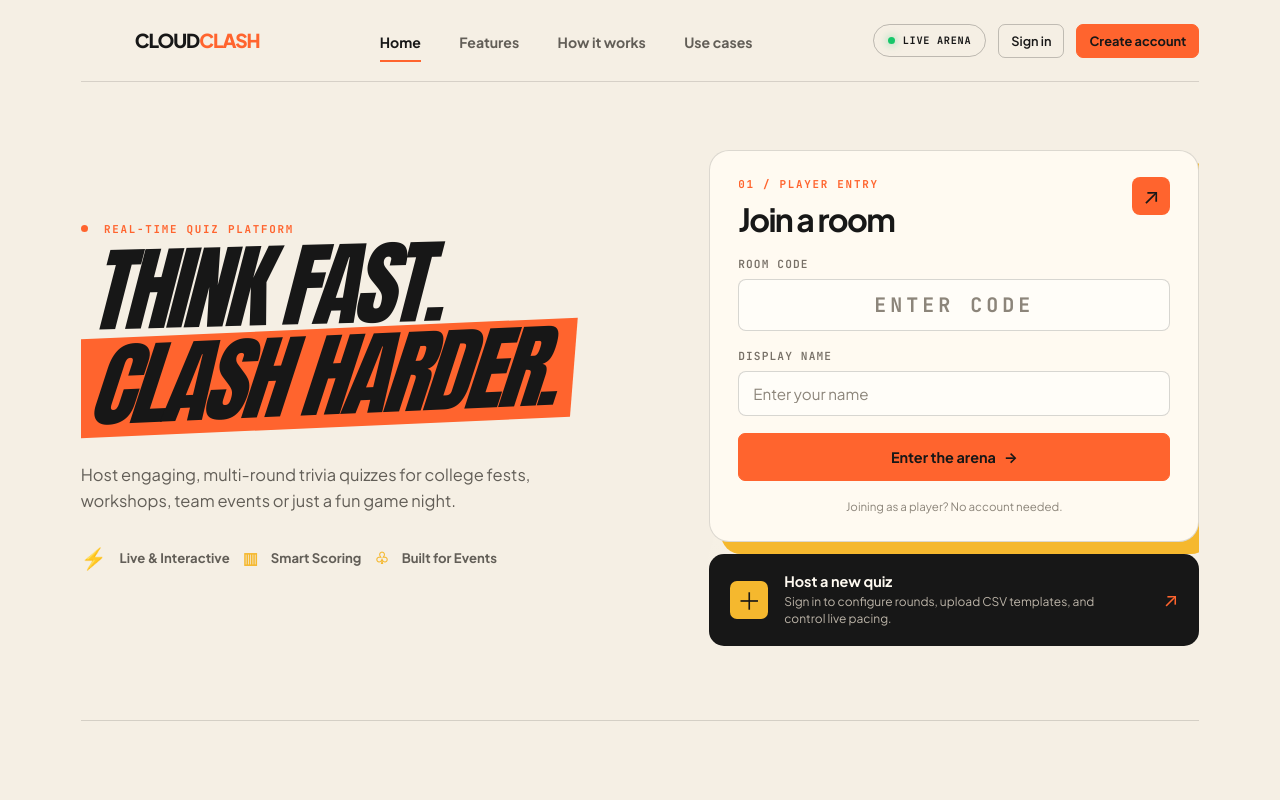
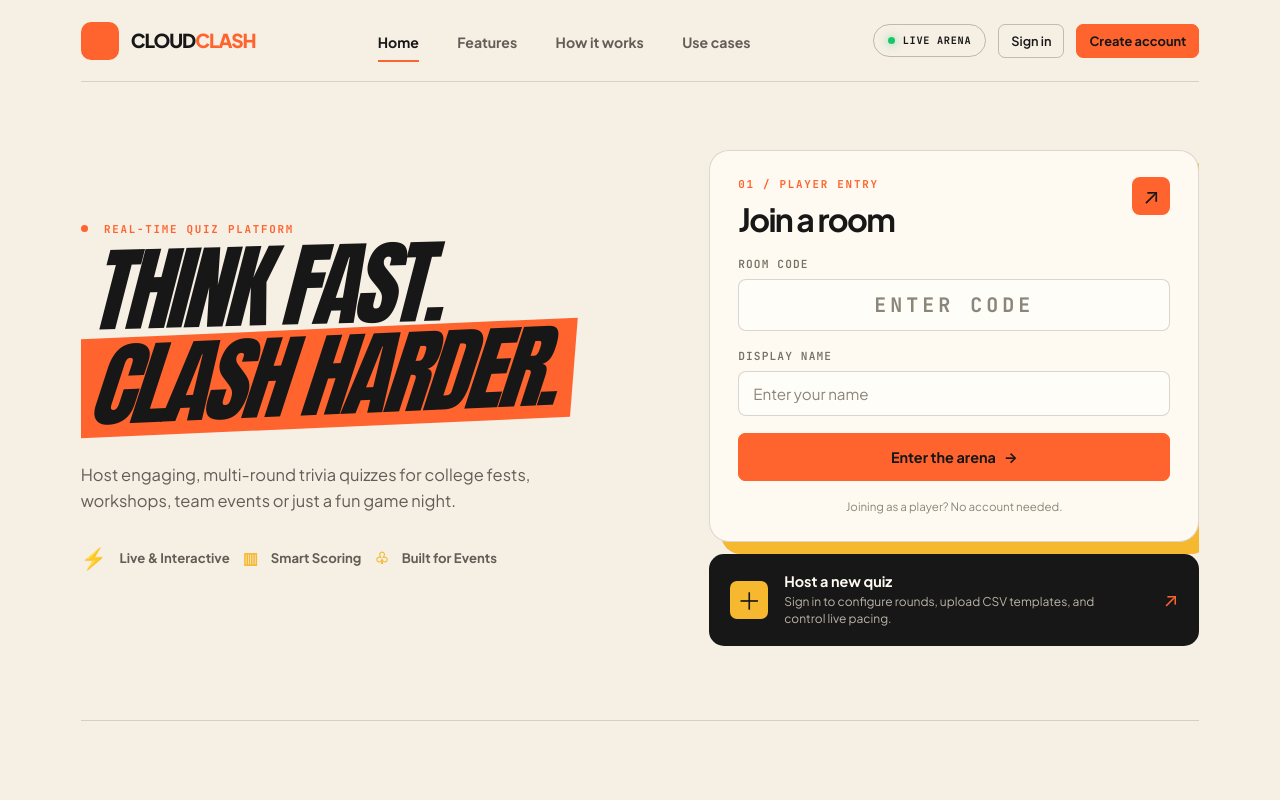
Before and after one commit to abhishek2k4/CloudClash, a React (Vite) app in the folder client/: page / in a window 1280 px wide. Shown: the top 800 px of the page. Built offline with nearby package versions, Linux system fonts and the light colour scheme; no server answers; a web font is replaced by a local one.

Commit message:
Remove SVG artwork styling from CloudClash landing page

```diff
--- a/client/src/styles/global.css
+++ b/client/src/styles/global.css
@@ -2267,3 +2267,26 @@ body:has(.landing-shell) #root { background:#f5efe4 !important; }
     z-index:1;
   }
 }
+
+
+/* SVG artwork intentionally removed; reserved space for user-supplied assets */
+.landing-hero-section {
+  background-image:none !important;
+  background-color:#f5efe4 !important;
+}
+.landing-hero-section .hero-artwork { display:none !important; }
+.landing-shell .brand-mark img,
+.landing-shell .feature-ribbon img,
+.landing-shell .use-case-icon img { display:none !important; }
+.landing-shell .brand-mark {
+  display:inline-block;
+  width:38px;
+  height:38px;
+  border-radius:10px;
+  background:#ff642e;
+}
+.landing-shell .feature-ribbon article>span,
+.landing-shell .use-case-icon { display:none !important; }
+@media (max-width:760px) {
+  .landing-hero-section { background-image:none !important; }
+}
```
